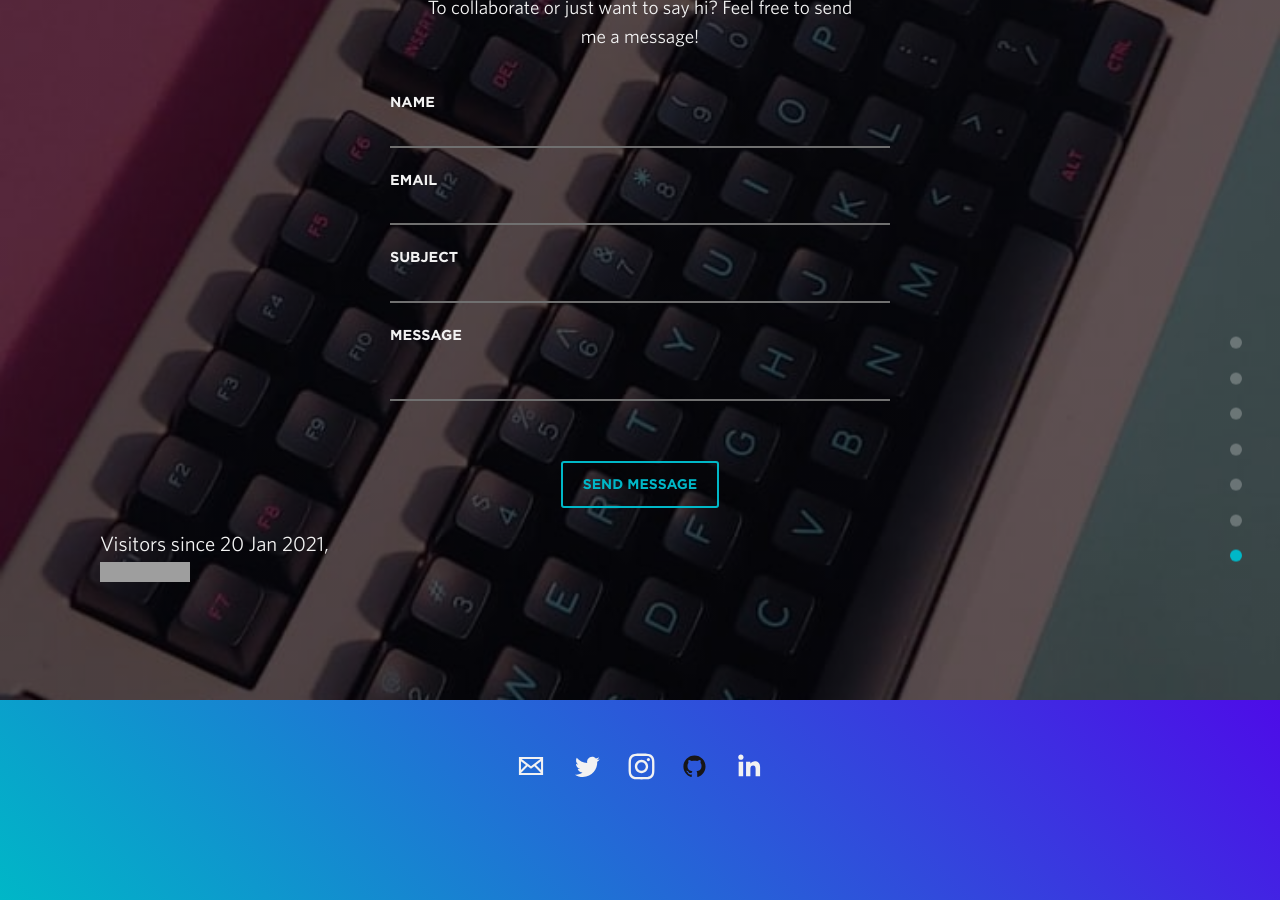
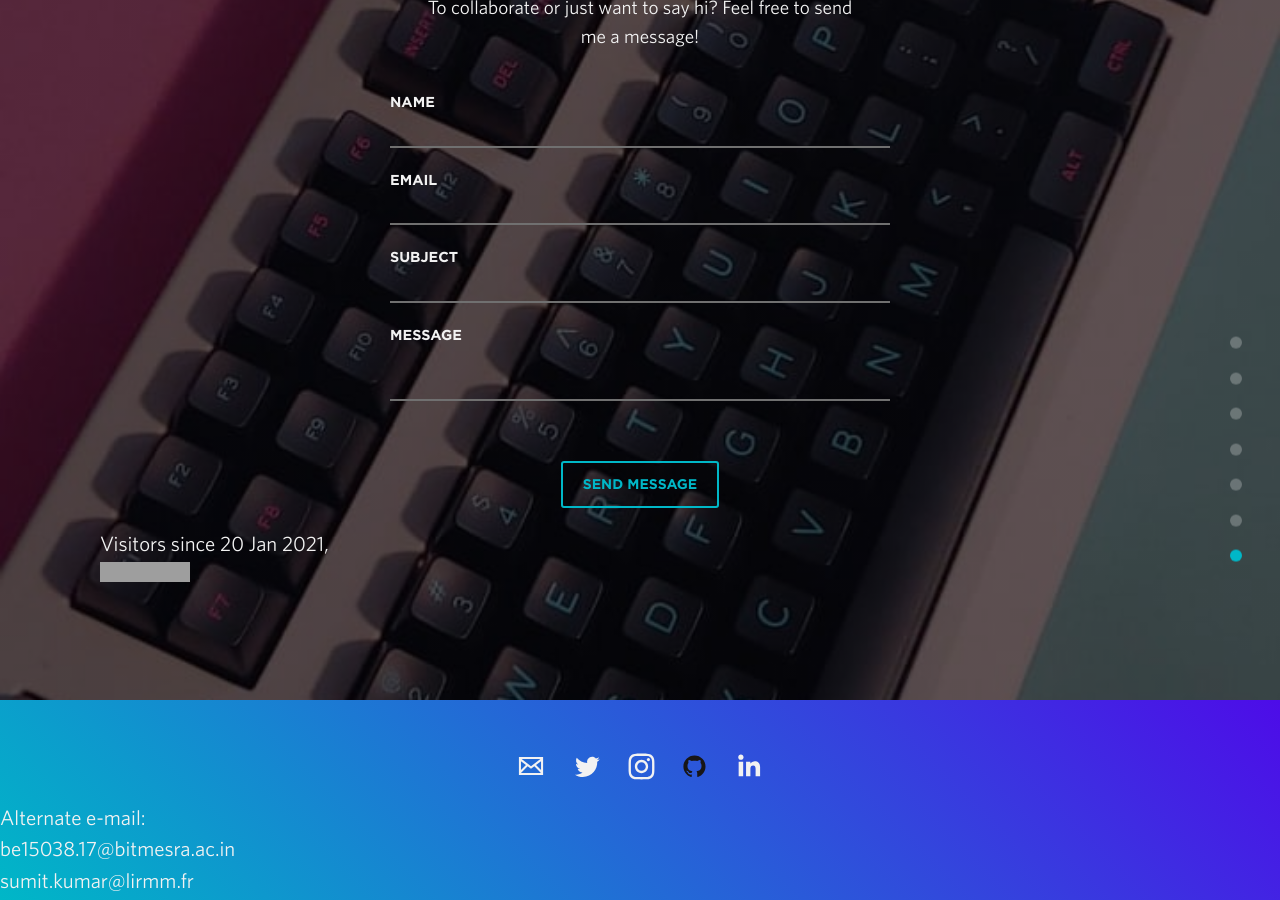
Before and after one commit to sumit6597/sumit6597.github.io, a Jekyll site: the page built from index.html, in a window 1280 px wide and 900 px high, scrolled down 9706 px. Built offline with Jekyll 4.4.1, drawn with Linux system fonts in a browser that asks for light colours; nearby versions of some CDN libraries; grey boxes are pictures that could not be loaded.

Commit message:
Update footer.html

```diff
--- a/_includes/footer.html
+++ b/_includes/footer.html
@@ -11,6 +11,7 @@
       <li class="soc-item"><a href="{{link.url}}" target="_blank" class="icon {{link.title}}" title="{{link.title}}"><img src="img/icons/{{link.title}}.svg" alt="{{link.title}}"></a></li>
       {% endfor %}
     </ul>
+    <p>Alternate e-mail: <br> be15038.17@bitmesra.ac.in <br>sumit.kumar@lirmm.fr
   <!--  <div class="copyright-wrapper center">
       <p>&copy;&nbsp;&nbsp;{{site.name}} 2020</p>
     </div> -->
```
